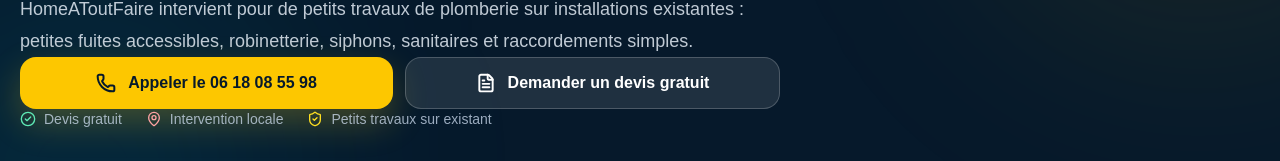
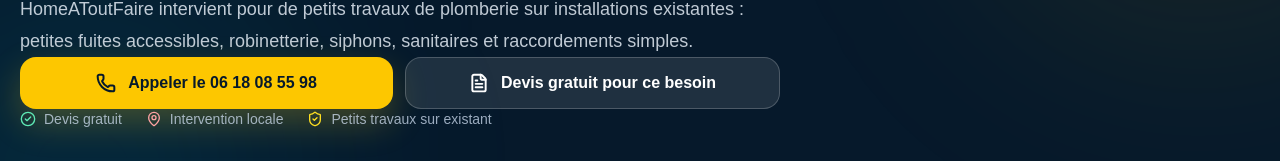
Before and after one commit to Thibal45/homeatoutfaire-premium, a Next.js app: page /plomberie in a window 1280 px wide. Shown: the part 338-499 px from the top of the page. Built offline with nearby package versions, Linux system fonts and the light colour scheme.

Commit message:
Préremplit le devis depuis les pages services

```diff
--- a/app/components/ServiceContactCta.tsx
+++ b/app/components/ServiceContactCta.tsx
@@ -13,11 +13,16 @@
 
 type ServiceContactCtaProps = {
   location: string;
+  service?: string;
 };
 
 export default function ServiceContactCta({
   location,
+  service,
 }: ServiceContactCtaProps) {
+  const quoteHref = service
+    ? `/?service=${encodeURIComponent(service)}#devis`
+    : "/#devis";
   function trackPhoneClick() {
     const analyticsWindow = window as GtagWindow;
 
@@ -32,6 +37,7 @@
 
     analyticsWindow.gtag?.("event", "click_quote", {
       location,
+      ...(service ? { service } : {}),
     });
   }
 
@@ -51,7 +57,7 @@
       </a>
 
       <Link
-        href="/#devis"
+        href={quoteHref}
         onClick={trackQuoteClick}
         aria-label="Demander un devis gratuit à HomeAToutFaire"
         className="inline-flex min-h-13 flex-1 items-center justify-center gap-3 rounded-2xl border border-white/20 bg-white/10 px-5 py-3 font-bold text-white transition-all hover:-translate-y-0.5 hover:border-yellow-300/60 hover:bg-white hover:text-[#06192B]"
@@ -59,7 +65,7 @@
         <FileText size={20} strokeWidth={2.3} />
 
         <span>
-          Demander un devis gratuit
+          Devis gratuit pour ce besoin
         </span>
       </Link>
     </div>
```
